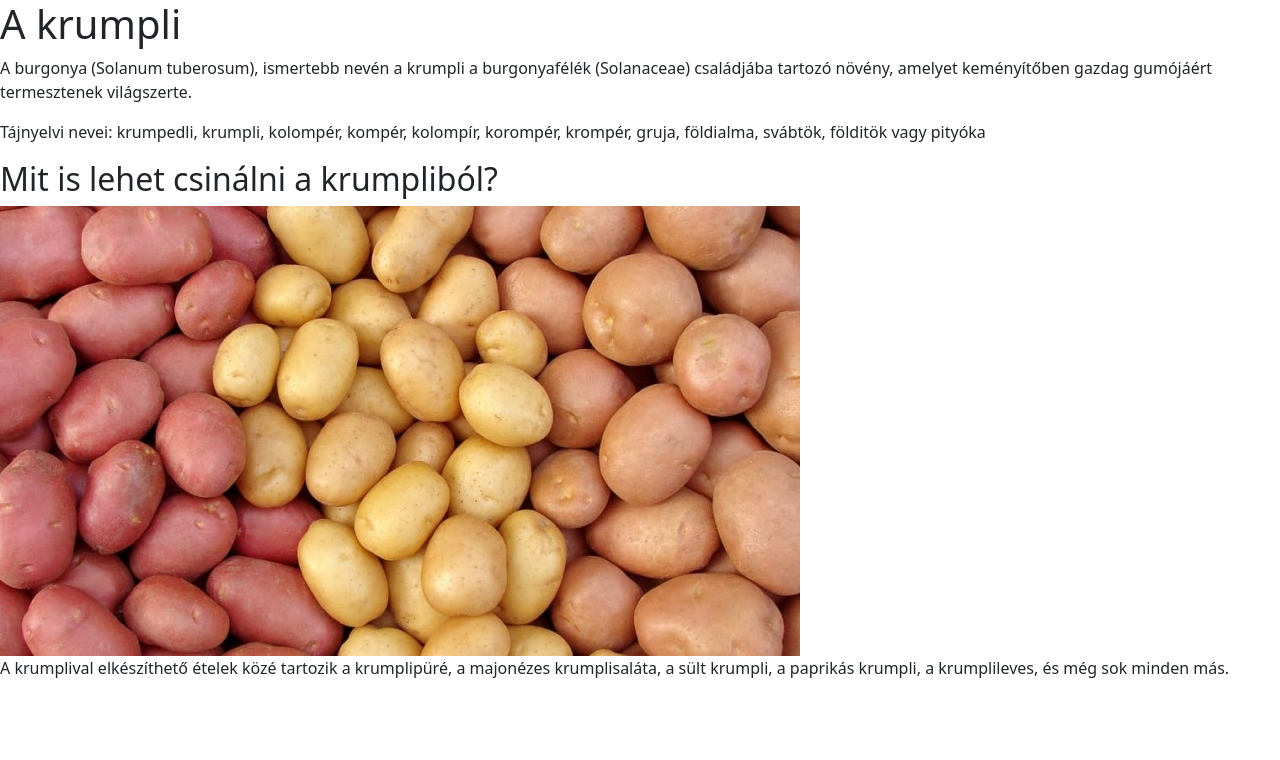
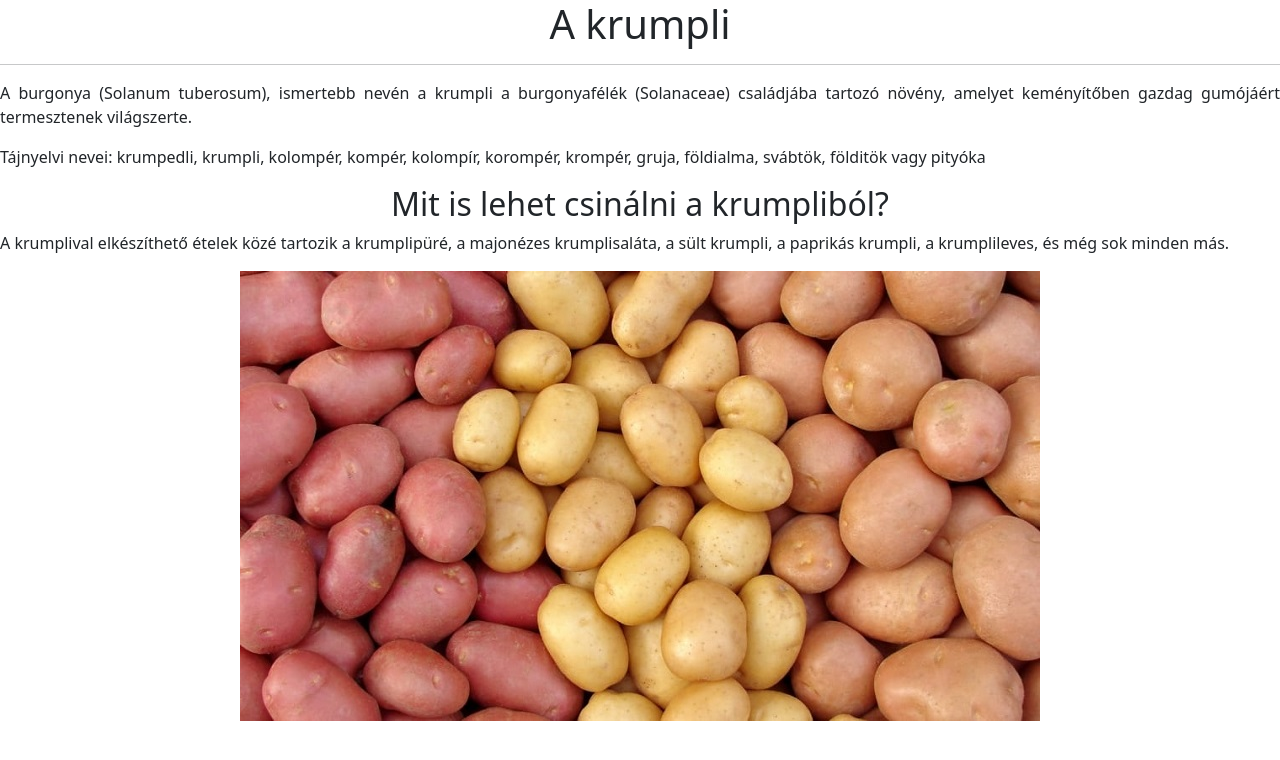
Before and after one commit to Szaszuge/Krumpli, a plain HTML site: page index.html in a window 1280 px wide. Drawn offline with nearby package versions, Linux system fonts and the light colour scheme.

Commit message:
diveket felhasználtam tartalom eligazítására

```diff
--- a/css/style.css
+++ b/css/style.css
@@ -0,0 +1,12 @@
+#cim{
+    text-align: center;
+}
+#szoveg{
+    text-align: justify;
+}
+#alcim{
+    text-align: center;
+}
+#kep{
+    text-align: center;
+}
--- a/index.html
+++ b/index.html
@@ -11,6 +11,7 @@
     <div id="cim">
         <h1>A krumpli</h1>
     </div>
+    <hr>
     <div id="szoveg">
         <p>A burgonya (Solanum tuberosum), ismertebb nevén a krumpli a burgonyafélék (Solanaceae) családjába tartozó növény, amelyet keményítőben gazdag gumójáért termesztenek világszerte.</p>
         <p>Tájnyelvi nevei: krumpedli, krumpli, kolompér, kompér, kolompír, korompér, krompér, gruja, földialma, svábtök, földitök vagy pityóka</p>
@@ -18,11 +19,11 @@
     <div id="alcim">
         <h2>Mit is lehet csinálni a krumpliból?</h2>
     </div>
+    <div id="szoveg">
+        <p>A krumplival elkészíthető ételek közé tartozik a krumplipüré, a majonézes krumplisaláta, a sült krumpli, a paprikás krumpli, a krumplileves, és még sok minden más.</p>
+    </div>
     <div id="kep">
         <img src="/img/krumpli.jpg" alt="krumpli" title="krumpli">
     </div>
-    <div id="szoveg">
-        <p>A krumplival elkészíthető ételek közé tartozik a krumplipüré, a majonézes krumplisaláta, a sült krumpli, a paprikás krumpli, a krumplileves, és még sok minden más.</p>
-    </div>
 </body>
 </html>
```
